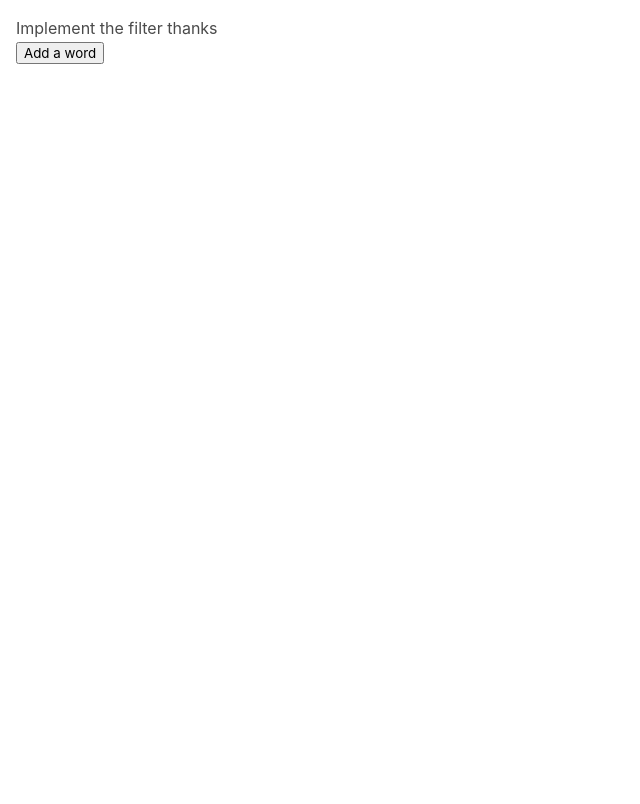
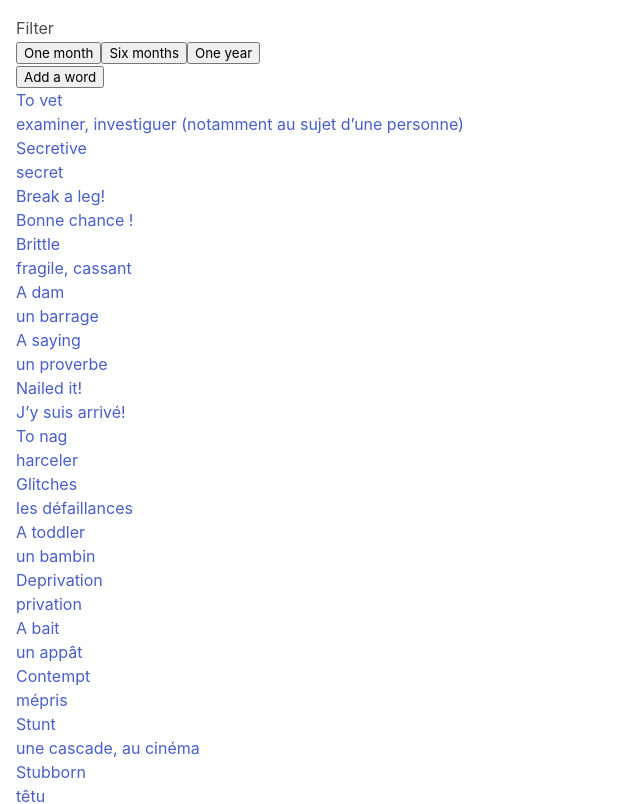
Before and after one commit to moreirathomas/react-dico, a React (Create React App) app in the folder spa/: page / in a window 1280 px wide. Shown: the top 804 px of the page, without its empty margins (0-640 px from the left). Built offline with nearby package versions, Linux system fonts and the light colour scheme.

Commit message:
feat: :sparkles: filter component provides 3 default filter values

```diff
--- a/spa/src/Context.tsx
+++ b/spa/src/Context.tsx
@@ -3,8 +3,8 @@ import { remove, prepend, update } from "ramda";
 import wordsJSON from "./data/translations.json";
 import type { Word } from "./models/word";
 
-const initialState: Word[] = wordsJSON.map((translation, index) =>
-  Object.assign(translation, { id: index })
+const initialState: Word[] = wordsJSON.map((word, index) =>
+  Object.assign(word, { id: index })
 );
 
 // Default values of the context.
--- /dev/null
+++ b/spa/src/components/TimeframeSelect.tsx
@@ -0,0 +1,22 @@
+import React, { Dispatch, SetStateAction } from "react";
+
+interface Props {
+  setter: Dispatch<SetStateAction<number>>;
+}
+
+const ONE_MONTH_UNIX = 1000 * 60 * 60 * 24 * 30;
+
+export const TimeframeSelect: React.FunctionComponent<Props> = ({ setter }) => {
+  const getPreviousMonthTimestamp = (months: number) =>
+    // Normalize the timestamp by removing the milliseconds after computation.
+    (Date.now() - ONE_MONTH_UNIX * months) / 1000;
+
+  return (
+    <div>
+      <p>Filter</p>
+      <button onClick={() => setter(getPreviousMonthTimestamp(1))}>One month</button>
+      <button onClick={() => setter(getPreviousMonthTimestamp(6))}>Six months</button>
+      <button onClick={() => setter(getPreviousMonthTimestamp(24))}>One year</button>
+    </div>
+  );
+};
--- a/spa/src/components/WordFilter.tsx
+++ /dev/null
@@ -1,9 +0,0 @@
-import React, { Dispatch, SetStateAction } from "react";
-
-interface Props {
-  setter: Dispatch<SetStateAction<number>>;
-}
-
-export const WordFilter: React.FunctionComponent<Props> = ({ setter }) => {
-  return <div>Implement the filter thanks</div>;
-};
--- a/spa/src/components/index.ts
+++ b/spa/src/components/index.ts
@@ -1,4 +1,4 @@
 export { Button } from "./Button";
-export { WordFilter } from "./WordFilter";
+export { TimeframeSelect } from "./TimeframeSelect";
 export { WordItem } from "./WordItem";
 export { WordList } from "./WordList";
--- a/spa/src/view/Dictionary.tsx
+++ b/spa/src/view/Dictionary.tsx
@@ -1,6 +1,6 @@
 import React, { useContext, useEffect, useState } from "react";
 import { WordsContext } from "../Context";
-import { Button, WordFilter, WordList } from "../components";
+import { Button, TimeframeSelect, WordList } from "../components";
 import type { Word } from "../models/word";
 
 interface Props {}
@@ -19,12 +19,10 @@ const MOCK_UP_WORD = () => ({
   id: Math.random(),
 });
 
-const MOCK_UP_FILTER_VALUE = () => Date.now();
-
 export const Dictionary: React.FunctionComponent<Props> = () => {
   const { state, update } = useContext(WordsContext);
 
-  const [activeFilter, setActiveFilter] = useState(MOCK_UP_FILTER_VALUE());
+  const [activeFilter, setActiveFilter] = useState(0);
   const [filteredWords, setFilteredWords] = useState<Word[]>([]);
 
   useEffect(() => {
@@ -37,7 +35,7 @@ export const Dictionary: React.FunctionComponent<Props> = () => {
 
   return (
     <div>
-      <WordFilter setter={setActiveFilter} />
+      <TimeframeSelect setter={setActiveFilter} />
       <Button action={addWord} text={"Add a word"}></Button>
       <WordList words={filteredWords} />
     </div>
```
